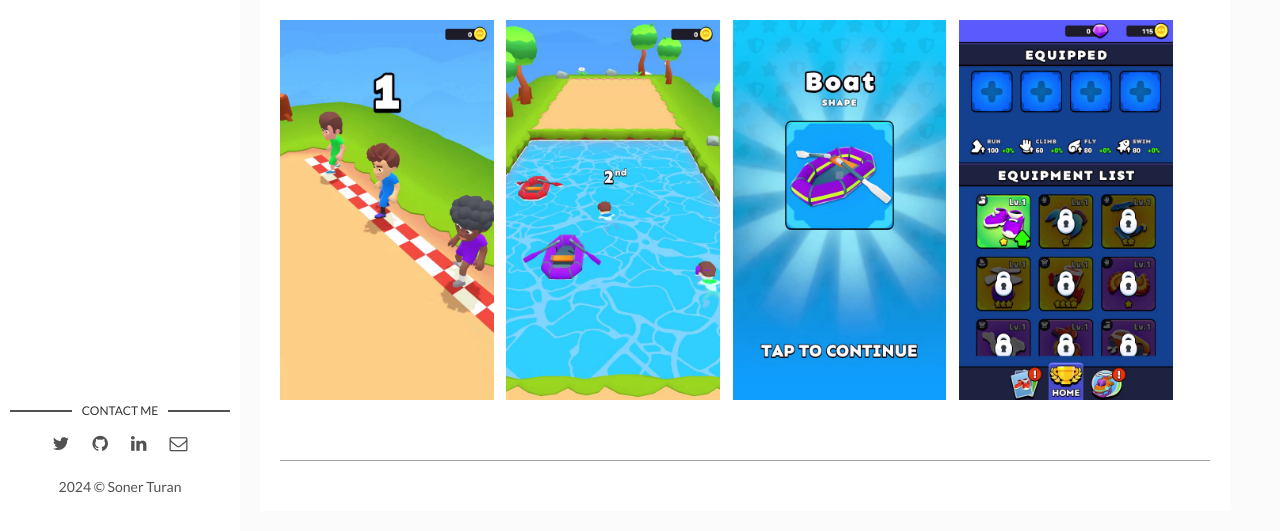
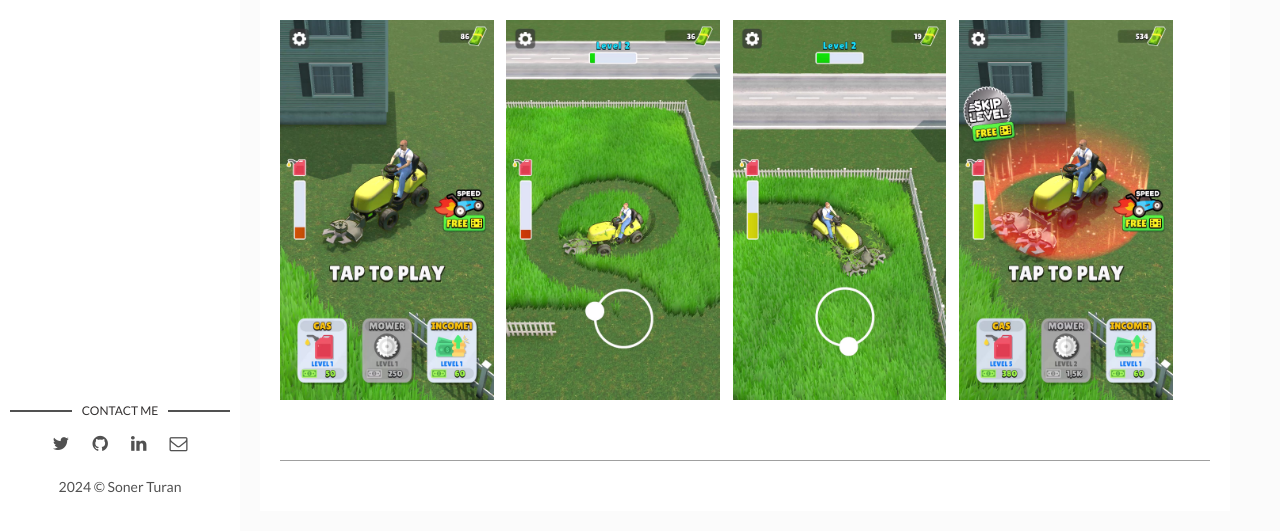
Before and after one commit to SoonerTuran/SoonerTuran.github.io, a Jekyll site: the page built from _posts/2023-11-25-mowing-empire.markdown, in a window 1280 px wide and 1254 px high. Shown: the part 723-1254 px from the top of the window. Built offline with Jekyll 4.4.1, drawn with Linux system fonts in a browser that asks for light colours.

Commit message:
Update 2023-11-25-mowing-empire.markdown

```diff
--- a/_posts/2023-11-25-mowing-empire.markdown
+++ b/_posts/2023-11-25-mowing-empire.markdown
@@ -16,8 +16,8 @@ Navigate your mower through diverse levels, cutting grass to perfection while av
 
 <!-- Game Images -->
 <div>
-    <img src="{{ '/assets/img/bumble-race/images/1.jpg' | prepend: site.baseurl }}" alt="img" style="width: 23%; margin-right: 1%; height: auto;">
-    <img src="{{ '/assets/img/bumble-race/images/2.jpg' | prepend: site.baseurl }}" alt="img" style="width: 23%; margin-right: 1%; height: auto;">
-    <img src="{{ '/assets/img/bumble-race/images/3.jpg' | prepend: site.baseurl }}" alt="img" style="width: 23%; margin-right: 1%; height: auto;">
-    <img src="{{ '/assets/img/bumble-race/images/4.jpg' | prepend: site.baseurl }}" alt="img" style="width: 23%; margin-right: 1%; height: auto;">
+    <img src="{{ '/assets/img/mowing-empire/images/1.jpg' | prepend: site.baseurl }}" alt="img" style="width: 23%; margin-right: 1%; height: auto;">
+    <img src="{{ '/assets/img/mowing-empire/images/2.jpg' | prepend: site.baseurl }}" alt="img" style="width: 23%; margin-right: 1%; height: auto;">
+    <img src="{{ '/assets/img/mowing-empire/images/3.jpg' | prepend: site.baseurl }}" alt="img" style="width: 23%; margin-right: 1%; height: auto;">
+    <img src="{{ '/assets/img/mowing-empire/images/4.jpg' | prepend: site.baseurl }}" alt="img" style="width: 23%; margin-right: 1%; height: auto;">
 </div>
```
